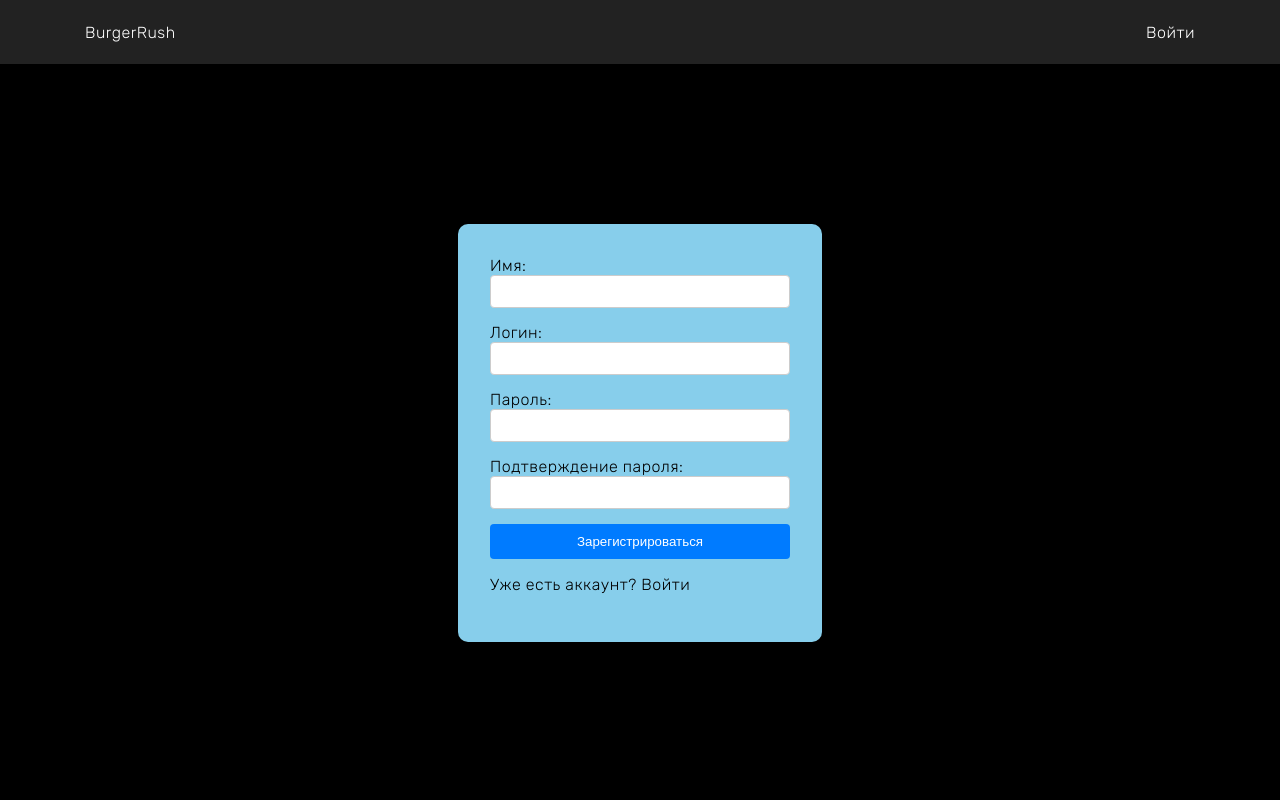
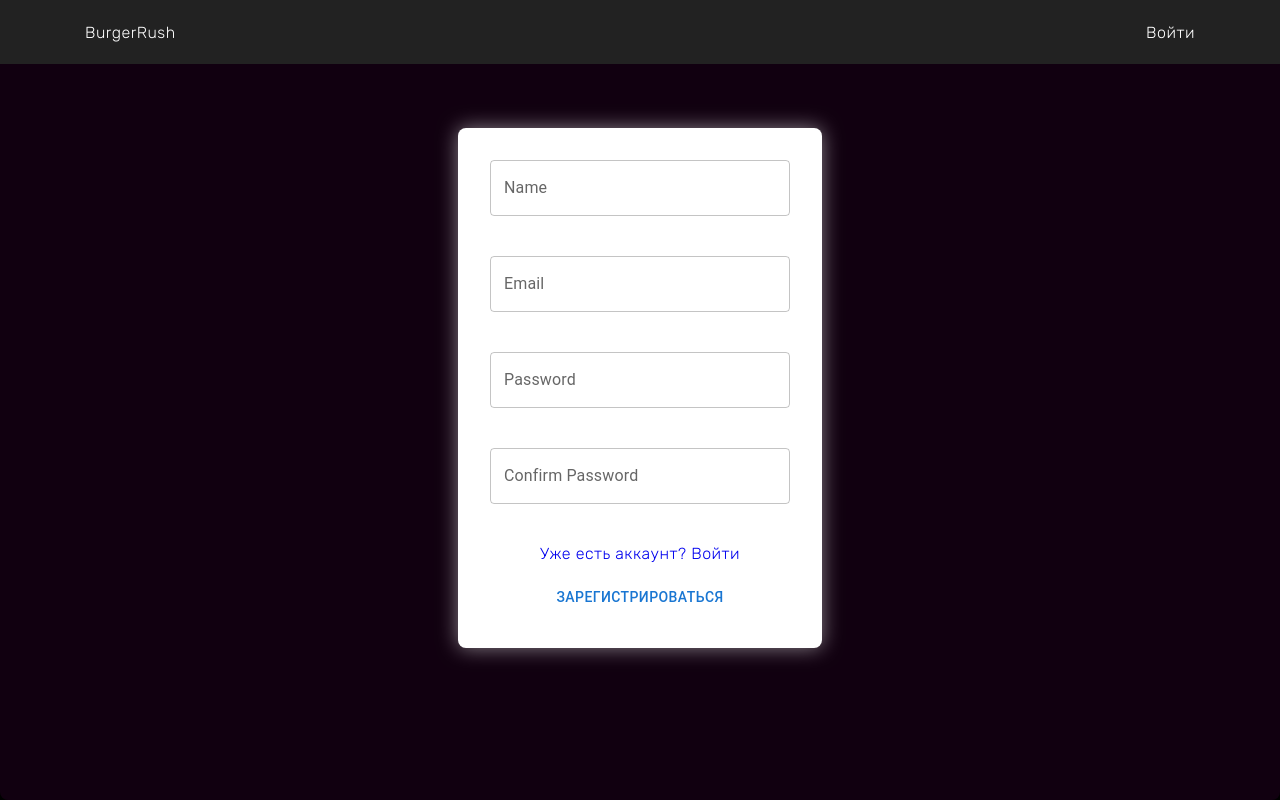
Before and after one commit to ByteBrewerr/React-TypeScript-Food-Clone, a React (Vite) app: page /register in a window 1280 px wide. Built offline with nearby package versions, Linux system fonts and the light colour scheme.

Commit message:
form refactor

```diff
--- a/src/components/PagesNavigation/CartPopup/CartPopup.tsx
+++ b/src/components/PagesNavigation/CartPopup/CartPopup.tsx
@@ -1,4 +1,4 @@
-import React, { FC, useEffect } from "react";
+import React, { FC, useEffect, useLayoutEffect } from "react";
 import "./cartPopup.scss";
 import useCartStore from "../../../stores/cartStore";
 import CartProducts from "./CartProducts/CartProducts";
@@ -11,7 +11,7 @@ type CartPopupProps = {
 const CartPopup: FC<CartPopupProps> = ({ closePopup }) => {
   const cartProducts = useCartStore((state) => state.products);
 
-  useEffect(() => {
+  useLayoutEffect(() => {
     if (cartProducts.length === 0) {
       closePopup();
     }
--- /dev/null
+++ b/src/components/auth/Login/Login.tsx
@@ -0,0 +1,33 @@
+// Login.tsx
+import React, { FC } from "react";
+import { useForm, SubmitHandler } from "react-hook-form";
+import { Button, TextField } from "@mui/material";
+import "../auth.scss";
+import { Link } from "react-router-dom";
+
+type LoginFormInputs = {
+  email: string;
+  password: string;
+};
+
+const Login: FC = () => {
+  const { register, handleSubmit } = useForm<LoginFormInputs>();
+
+  const onSubmit: SubmitHandler<LoginFormInputs> = (data) => {
+    // Ваша логика для входа
+    console.log(data);
+  };
+
+  return (
+    <form className="formContainer" onSubmit={handleSubmit(onSubmit)}>
+      <TextField label="Email" {...register("email")} />
+      <TextField label="Password" type="password" {...register("password")} />
+      <div className="authSwitch">
+        <Link to="/register">Еще нет аккаунта? Зарегистрироваться</Link>
+        <Button type="submit">ВОЙТИ</Button>
+      </div>
+    </form>
+  );
+};
+
+export default Login;
--- /dev/null
+++ b/src/components/auth/SignUp/SignUp.tsx
@@ -0,0 +1,77 @@
+// Register.tsx
+import React, { FC } from "react";
+import { useForm, SubmitHandler } from "react-hook-form";
+import { Button, TextField } from "@mui/material";
+import "../auth.scss";
+import { Link } from "react-router-dom";
+
+interface SignUpFormInputs {
+  name: string;
+  email: string;
+  password: string;
+  confirmPassword: string;
+}
+
+const SignUp: FC = () => {
+  const {
+    register,
+    handleSubmit,
+    getValues,
+    reset,
+    formState: { errors },
+  } = useForm<SignUpFormInputs>();
+
+  const emailPattern = /^[^\s@]+@[^\s@]+\.[^\s@]+$/;
+
+  const onSubmit: SubmitHandler<SignUpFormInputs> = (data) => {
+    reset();
+  };
+
+  return (
+    <form className="formContainer" onSubmit={handleSubmit(onSubmit)}>
+      <TextField
+        label="Name"
+        {...register("name", {
+          required: "Введите имя",
+        })}
+      />
+      {errors.name && <p>{errors.name.message}</p>}
+      <TextField
+        label="Email"
+        {...register("email", {
+          pattern: {
+            value: emailPattern,
+            message: "Введите действительный email",
+          },
+          required: "Введите почту",
+        })}
+      />
+      {errors.email && <p>{errors.email.message}</p>}
+      <TextField
+        label="Password"
+        type="password"
+        {...register("password", {
+          minLength: {
+            value: 5,
+            message: "Пароль должен содержать минимум 5 символов",
+          },
+          required: "Введите пароль",
+        })}
+      />
+      {errors.password && <p>{errors.password.message}</p>}
+      <TextField
+        label="Confirm Password"
+        type="password"
+        {...register("confirmPassword", {
+          required: "Подтвердите пароль",
+          validate: (value) => value === getValues("password") || "Пароли должны совпадать",
+        })}
+      />
+      {errors.confirmPassword && <p>{errors.confirmPassword.message}</p>}
+      <Link to="/login">Уже есть аккаунт? Войти</Link>
+      <Button type="submit">ЗАРЕГИСТРИРОВАТЬСЯ</Button>
+    </form>
+  );
+};
+
+export default SignUp;
--- /dev/null
+++ b/src/components/auth/auth.scss
@@ -0,0 +1,42 @@
+.formContainer{
+    display: flex;
+    background: white;
+    flex-direction: column;
+    max-width: 300px;
+    margin: auto;
+    padding: 2rem;
+    border-radius: 8px;
+    margin-top: 5%;
+    box-shadow: 0 0 20px rgba(255, 255, 255, 0.5);
+    p{
+        font-size: 0.9em;
+        color: red;
+        margin-top: -1.5rem;
+    }
+    a{
+        text-decoration: none;
+        margin: auto;
+        margin-bottom: 1rem;
+        &:hover{
+            color: blue
+        }
+    }
+    .authSwitch{
+        display: flex;
+    }
+    & div {
+        margin-bottom: 1.25rem;
+    }
+    &::before {
+        content: '';
+        position: absolute;
+        top: 0;
+        left: 0;
+        right: 0;
+        bottom: 0;
+        background: rgb(22, 0, 20); /* цвет заднего фона */
+        opacity: 0.8; /* прозрачность */
+        border-radius: 8px;
+        z-index: -1;
+      }
+}
--- a/src/components/header/Auth/Auth.tsx
+++ /dev/null
@@ -1,86 +0,0 @@
-// Auth.tsx
-import React, { FC } from "react";
-import { useForm, SubmitHandler, FieldValues } from "react-hook-form";
-import "./auth.scss";
-
-type RegistrationLoginFormProps = {
-  formType: "registration" | "login";
-};
-
-interface FormData {
-  name?: string;
-  login: string;
-  password: string;
-  confirmPassword?: string;
-}
-
-const Auth: FC<RegistrationLoginFormProps> = ({ formType }) => {
-  const {
-    register,
-    handleSubmit,
-    watch,
-    setError,
-    formState: { errors },
-  } = useForm<FormData>();
-  const isRegistration = formType === "registration";
-
-  const onSubmit: SubmitHandler<FormData> = (data) => {
-    // Добавьте здесь логику обработки формы регистрации или входа
-    if (isRegistration) {
-      // Логика для регистрации
-      if (data.password !== data.confirmPassword) {
-        setError("confirmPassword", {
-          type: "manual",
-          message: "Пароли не совпадают",
-        });
-        return;
-      }
-      console.log("Регистрация:", data);
-    } else {
-      // Логика для входа
-      console.log("Вход:", data);
-    }
-  };
-
-  return (
-    <div className="auth-container">
-      <form onSubmit={handleSubmit(onSubmit)} className="auth-form">
-        {isRegistration && (
-          <div className="auth-form-group">
-            <label htmlFor="name">Имя:</label>
-            <input type="text" id="name" {...register("name", { required: "Пожалуйста, введите имя" })} />
-          </div>
-        )}
-
-        <div className="auth-form-group">
-          <label htmlFor="login">Логин:</label>
-          <input type="text" id="login" {...register("login", { required: "Пожалуйста, введите логин" })} />
-        </div>
-
-        <div className="auth-form-group">
-          <label htmlFor="password">Пароль:</label>
-          <input type="password" id="password" {...register("password", { required: "Пожалуйста, введите пароль" })} />
-        </div>
-
-        {isRegistration && (
-          <div className="auth-form-group">
-            <label htmlFor="confirmPassword">Подтверждение пароля:</label>
-            <input
-              type="password"
-              id="confirmPassword"
-              {...register("confirmPassword", {
-                required: "Пожалуйста, введите подтверждение пароля",
-              })}
-            />
-            {errors.confirmPassword && <p>{errors.confirmPassword.message}</p>}
-          </div>
-        )}
-
-        <button type="submit">{isRegistration ? "Зарегистрироваться" : "Войти"}</button>
-        <p className="auth-switch">{isRegistration ? "Уже есть аккаунт? Войти" : "Еще нет аккаунта? Зарегистрироваться"}</p>
-      </form>
-    </div>
-  );
-};
-
-export default Auth;
--- a/src/components/header/Auth/auth.scss
+++ /dev/null
@@ -1,55 +0,0 @@
-/* auth.scss */
-.auth-container {
-  display: flex;
-  flex-direction: column;
-  align-items: center;
-  margin-top: 10rem;
-}
-
-.auth-form {
-  display: flex;
-  flex-direction: column;
-  justify-content: center;
-  max-width: 300px;
-  margin-bottom: 20px;
-  padding: 2rem;
-  border-radius: 10px;
-  background: skyblue;
-  color: black;
-
-  .auth-form-group {
-    margin-bottom: 15px;
-
-    label {
-      margin-bottom: 5px;
-    }
-
-    input {
-      width: 94%;
-      padding: 8px;
-      border: 1px solid #ccc;
-      border-radius: 4px;
-    }
-  }
-
-  button {
-    background-color: #007bff;
-    color: #fff;
-    padding: 10px;
-    border: none;
-    border-radius: 4px;
-    cursor: pointer;
-
-    &:hover {
-      background-color: #0056b3;
-    }
-  }
-}
-
-.auth-switch {
-  cursor: pointer;
-
-  &:hover {
-    text-decoration: underline;
-  }
-}
--- a/src/pages/LoginPage.tsx
+++ b/src/pages/LoginPage.tsx
@@ -1,7 +1,7 @@
 import React from "react";
-import Auth from "../components/Header/Auth/Auth";
+import Login from "../components/auth/Login/Login";
 
 const LoginPage = () => {
-  return <Auth formType="login" />;
+  return <Login />;
 };
 export default LoginPage;
--- a/src/pages/RegisterPage.tsx
+++ b/src/pages/RegisterPage.tsx
@@ -1,7 +1,7 @@
 import React from "react";
-import Auth from "../components/Header/Auth/Auth";
+import SignUp from "../components/auth/SignUp/SignUp";
 
 const RegisterPage = () => {
-  return <Auth formType="registration" />;
+  return <SignUp />;
 };
 export default RegisterPage;
```
Also changed, not shown: src/components/auth/Login/login.scss (added), src/components/auth/SignUp/signUp.scss (added).
